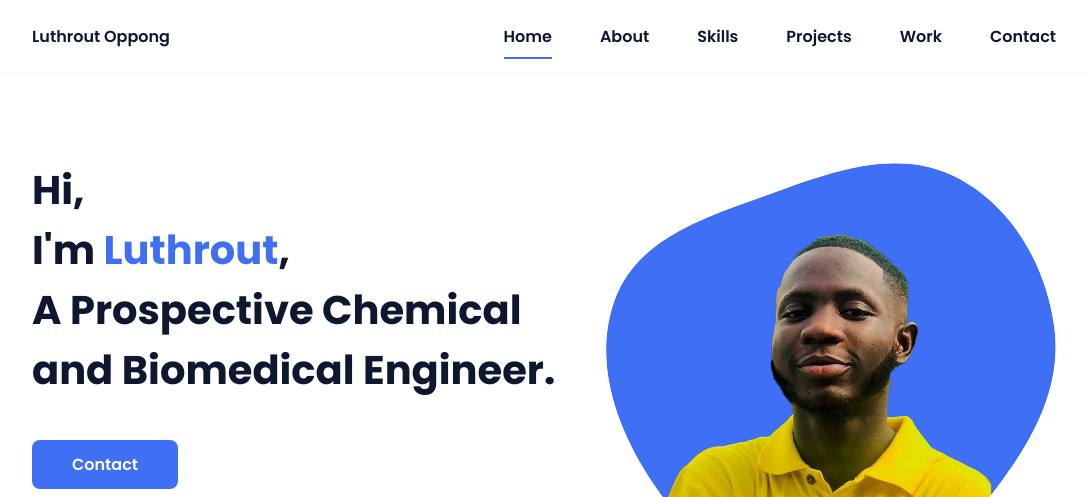
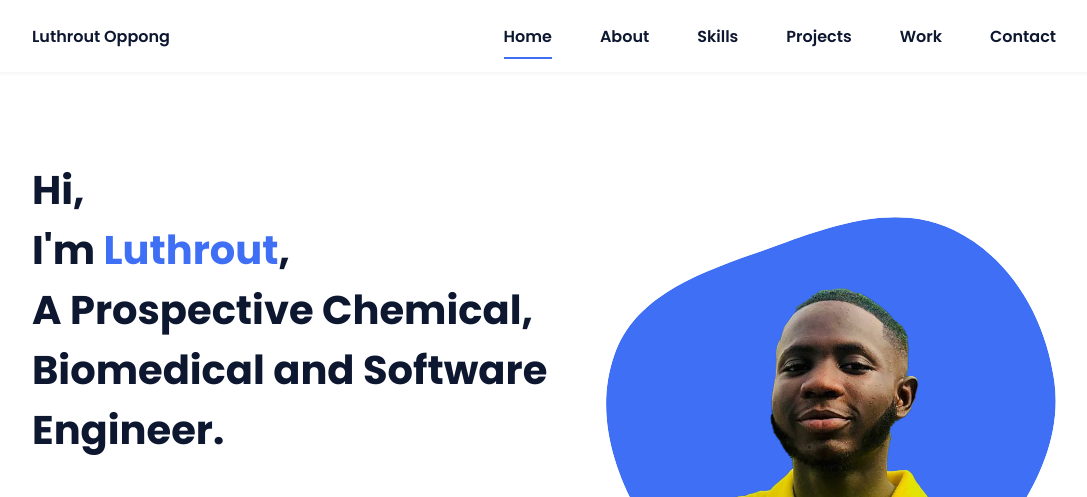
Before and after one commit to Luthrout/LuthroutOppong.github.io, a plain HTML site: page index.html in a window 1280 px wide. Shown: the top 497 px of the page, without its empty margins (96-1183 px from the left). Drawn offline with nearby package versions, Linux system fonts and the light colour scheme.

Commit message:
Update index.html

```diff
--- a/index.html
+++ b/index.html
@@ -40,7 +40,7 @@
             <!--===== HOME =====-->
             <section class="home bd-grid" id="home">
                 <div class="home__data">
-                    <h1 class="home__title">Hi,<br>I'm <span class="home__title-color">Luthrout</span>,<br> A Prospective Chemical <br/> and Biomedical Engineer.</h1>
+                    <h1 class="home__title">Hi,<br>I'm <span class="home__title-color">Luthrout</span>,<br>A Prospective Chemical, <br/>Biomedical and Software <br/>Engineer.</h1>
                     <a href="https://www.linkedin.com/in/luthrout-oppong-2566762a5?trk=contact-info" class="button">Contact</a>
                 </div>
 
```
